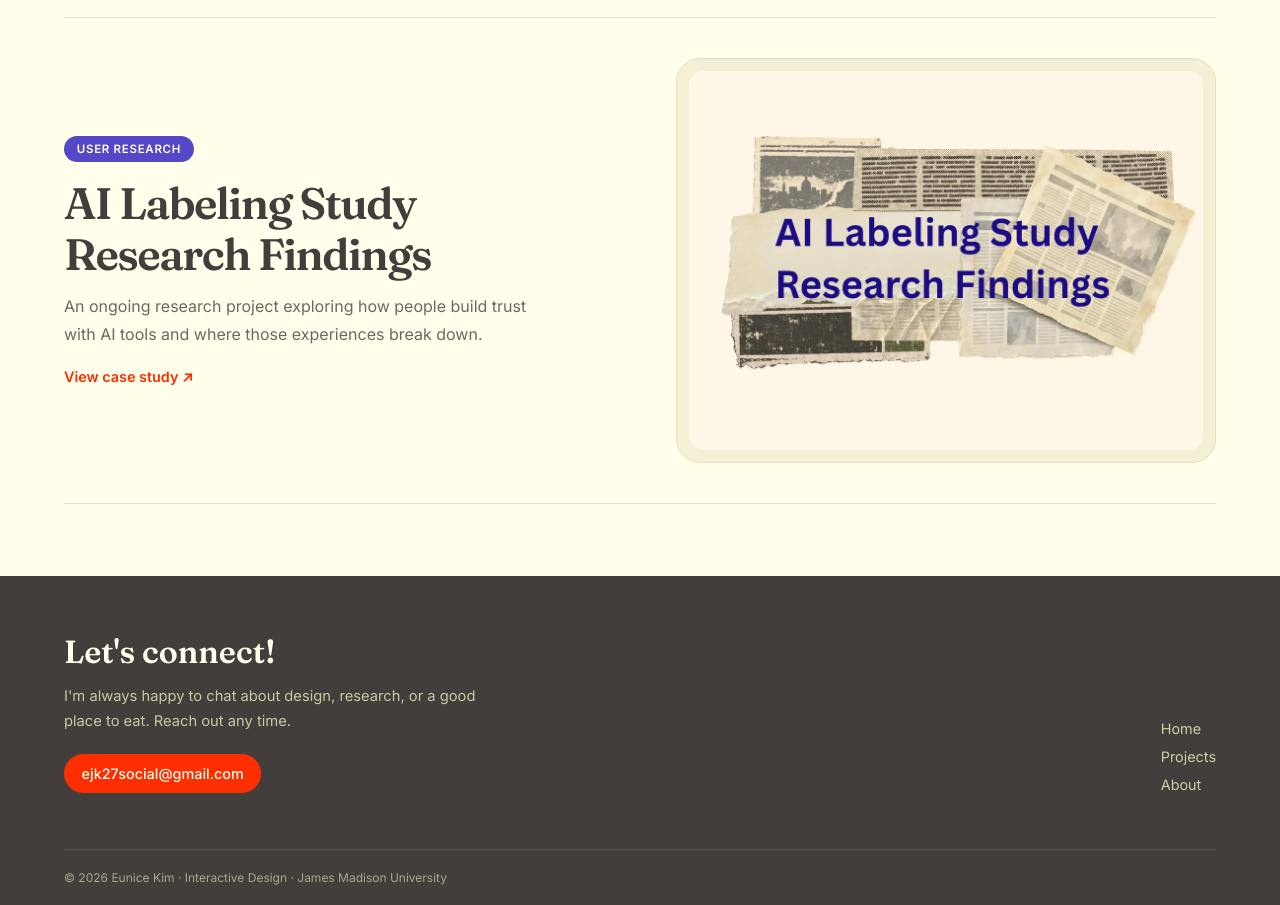
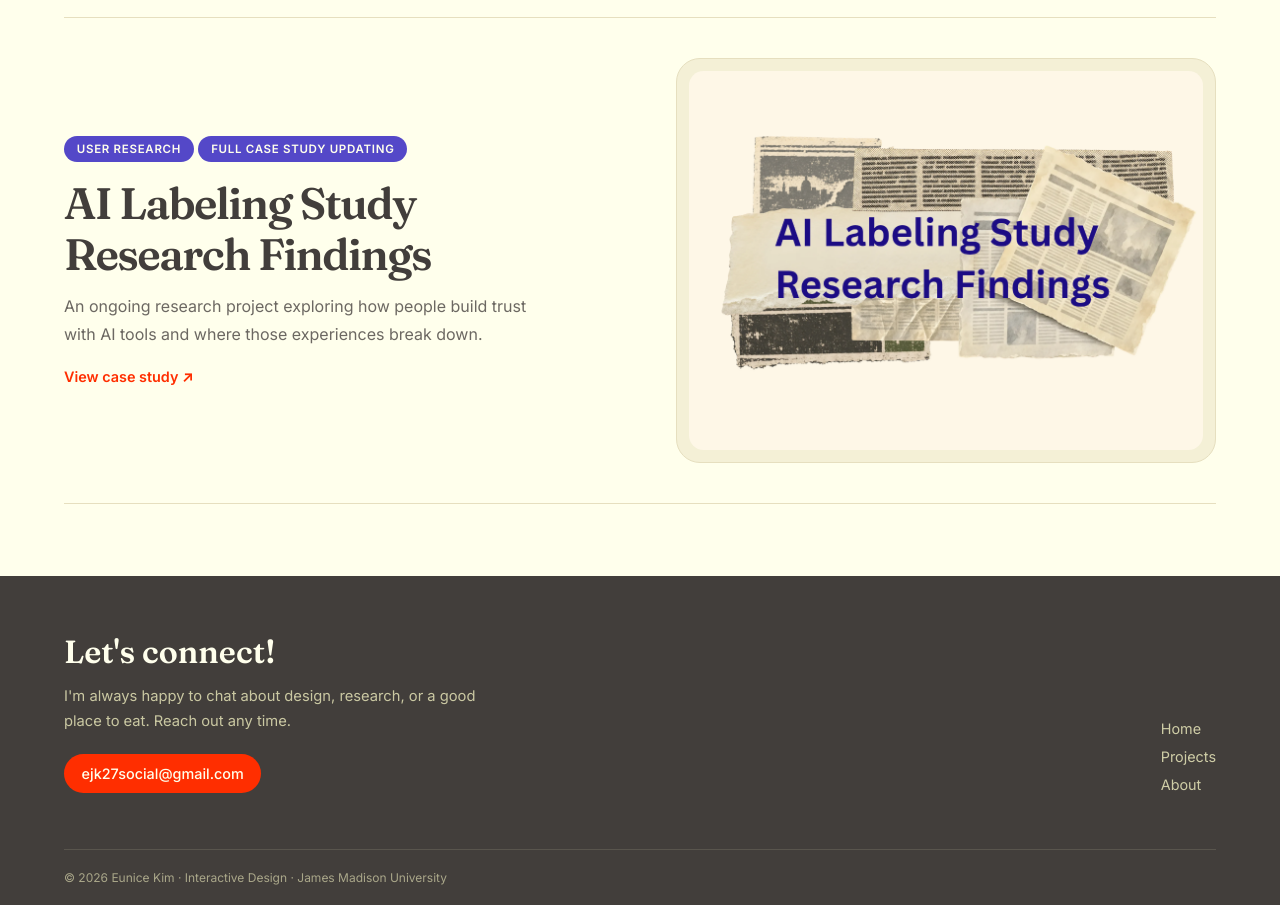
Before and after one commit to ejk7770/Eunice-Kim-Portfolio, a plain HTML site: page index.html in a window 1280 px wide. Shown: the part 2400-3305 px from the top of the page. Drawn offline with Linux system fonts and the light colour scheme.

Commit message:
modified:   index.html

```diff
--- a/index.html
+++ b/index.html
@@ -93,6 +93,7 @@
             <a class="project-card-link" href="./projects/ai-research/">
               <div class="project-info">
                 <span class="project-category">User Research</span>
+                <span class="project-category">Full Case Study Updating</span>
                 <h3 class="project-title">AI Labeling Study Research Findings</h3>
                 <p class="project-blurb">An ongoing research project exploring how people build trust with AI tools and where those experiences break down.</p>
                 <span class="project-cta">View case study ↗</span>
```
